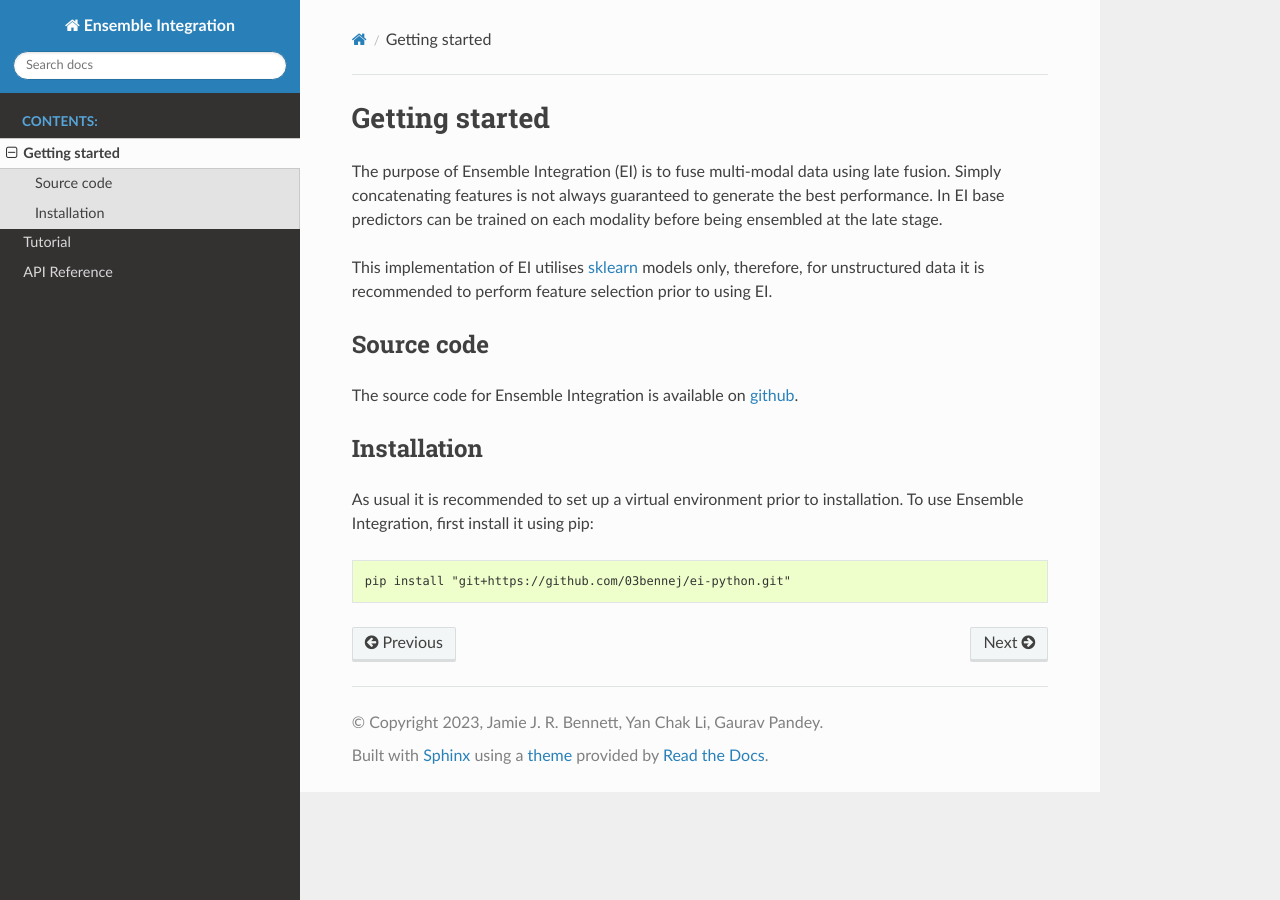
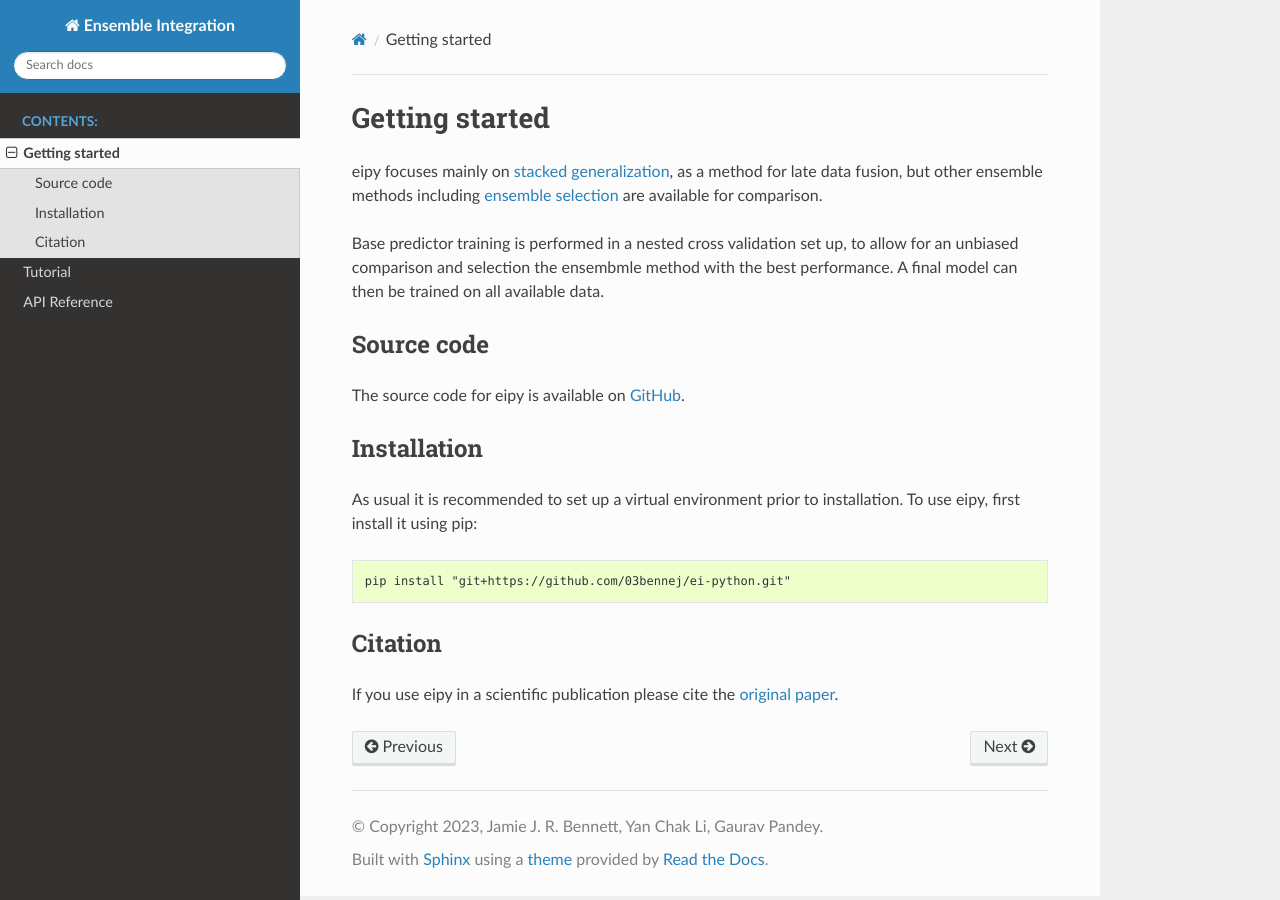
Before and after one commit to GauravPandeyLab/eipy, a Sphinx documentation site: the page built from docs/source/getting_started.rst, in a window 1280 px wide. Built offline with Sphinx 7.4.7 and the Read the Docs theme 2.0.0, drawn with Linux system fonts in a browser that asks for light colours.

Commit message:
update website

```diff
--- a/docs/source/getting_started.rst
+++ b/docs/source/getting_started.rst
@@ -1,24 +1,32 @@
 Getting started
 ===============
 
-The purpose of Ensemble Integration (EI) is to fuse multi-modal data using late fusion. Simply concatenating features is not
-always guaranteed to generate the best performance. In EI base predictors can be trained on each modality before
-being ensembled at the late stage.
+eipy focuses mainly on
+`stacked generalization <https://www.sciencedirect.com/science/article/abs/pii/S0893608005800231>`_,
+as a method for late data fusion, but other ensemble methods including
+`ensemble selection <https://dl.acm.org/doi/10.1145/1015330.1015432>`_ are available for
+comparison.
 
-This implementation of EI utilises `sklearn <https://scikit-learn.org/>`_ models only, therefore, for unstructured data
-it is recommended to perform feature selection prior to using EI.
+Base predictor training is performed in a nested cross validation set up, to allow for an unbiased comparison
+and selection the ensembmle method with the best performance. A final model can then be trained on all available
+data.
 
 Source code
 -----------
 
-The source code for Ensemble Integration is available on `github <https://github.com/03bennej/ei-python.git>`_.
+The source code for eipy is available on `GitHub <https://github.com/03bennej/ei-python.git>`_.
 
 Installation
 ------------
 
 As usual it is recommended to set up a virtual environment prior to installation.
-To use Ensemble Integration, first install it using pip:
+To use eipy, first install it using pip:
 
 .. code-block:: console
 
    pip install "git+https://github.com/03bennej/ei-python.git"
+
+Citation
+--------
+
+If you use eipy in a scientific publication please cite the `original paper <https://doi.org/10.1093/bioadv/vbac065>`_.
```
Also changed, not shown: docs/source/index.rst (+6 -5 lines), docs/source/tutorial.ipynb.
